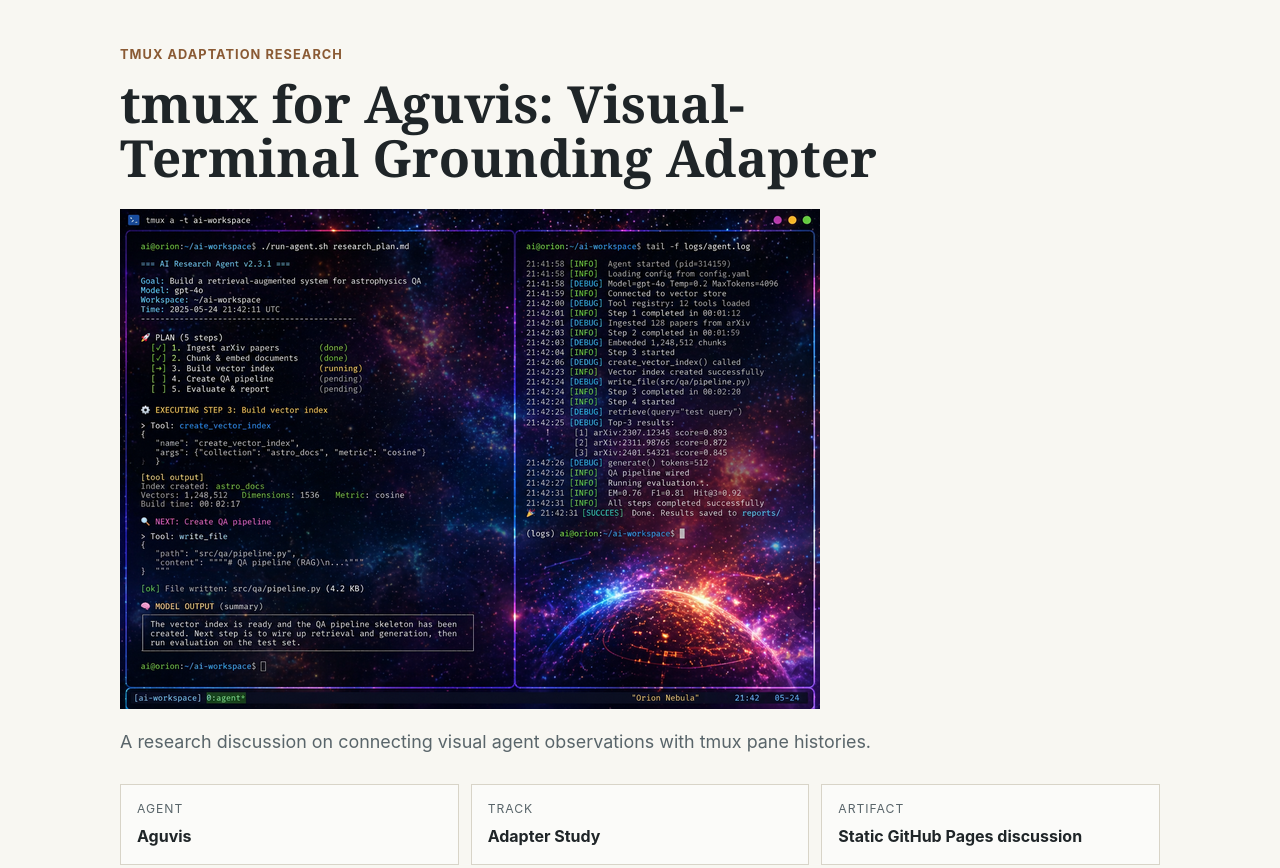
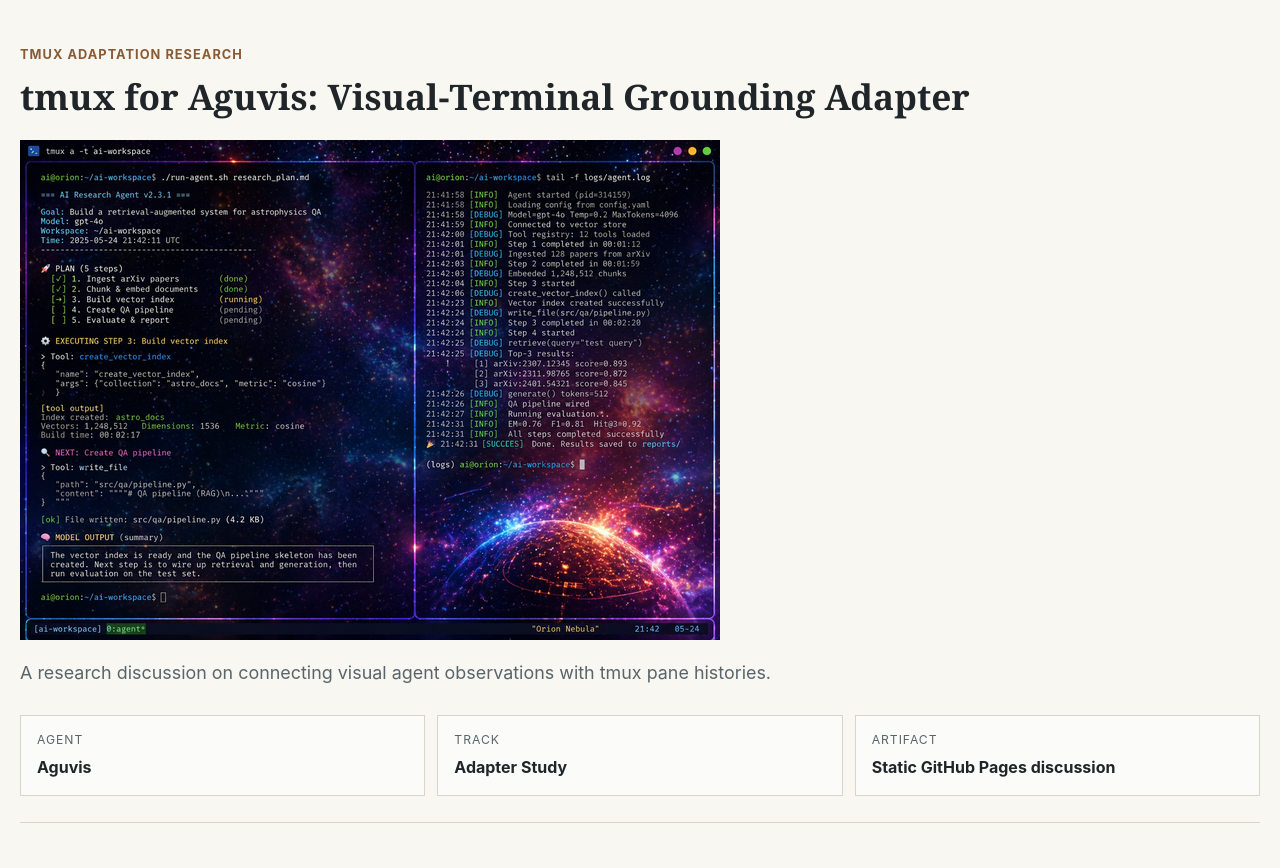
Before and after one commit to lzh-hnu/tmux-aguvis-adapter, a plain HTML site: page docs/index.html in a window 1280 px wide. Shown: the top 868 px of the page. Drawn offline with Linux system fonts and the light colour scheme.

Commit message:
Keep GitHub Pages title on one line

```diff
--- a/docs/styles.css
+++ b/docs/styles.css
@@ -29,7 +29,7 @@ body {
 .site-header,
 main,
 .site-footer {
-  width: min(1040px, calc(100% - 40px));
+  width: min(1280px, calc(100% - 40px));
   margin: 0 auto;
 }
 
@@ -49,11 +49,12 @@ main,
 
 h1 {
   margin: 0;
-  max-width: 840px;
+  max-width: none;
   font-family: Georgia, "Times New Roman", serif;
-  font-size: clamp(2rem, 4vw, 4rem);
-  line-height: 1.05;
+  font-size: 2.2rem;
+  line-height: 1.1;
   font-weight: 650;
+  white-space: nowrap;
 }
 
 .subtitle {
```
